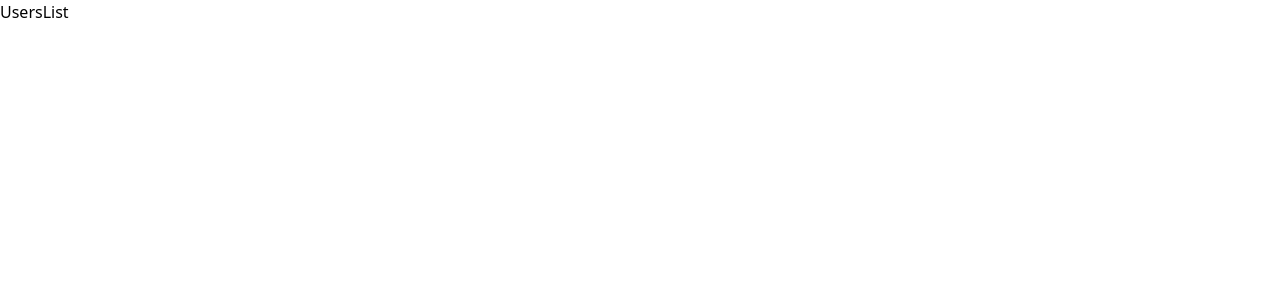
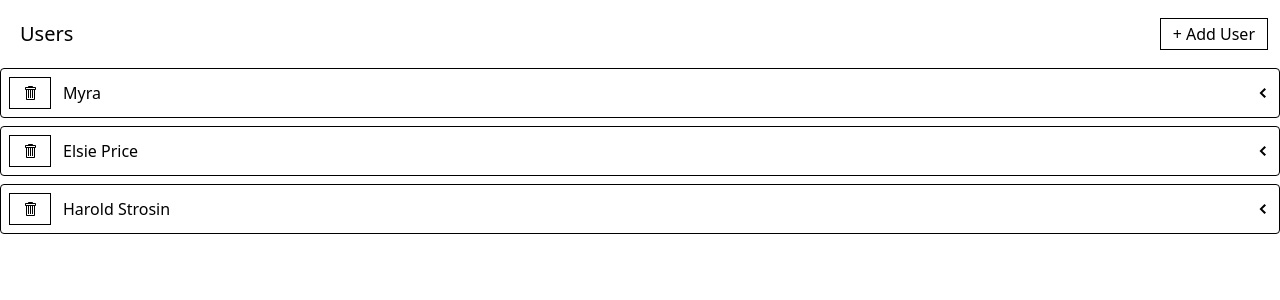
Before and after one commit to oleksandrivanyshyn/react-redux-media, a React app: page / in a window 1280 px wide. Shown: the top 300 px of the page. Built offline with nearby package versions, Linux system fonts and the light colour scheme; data requests are answered from the project's data file; the HTML template or start-up script is replaced by a standard one.

Commit message:
feat: implement UsersList and UsersListItem with Redux integration

```diff
--- a/db.json
+++ b/db.json
@@ -1,5 +1,18 @@
 {
-    "users": [],
-    "albums": [],
-    "photos": []
+  "users": [
+    {
+      "id": 1,
+      "name": "Myra"
+    },
+    {
+      "name": "Elsie Price",
+      "id": 3
+    },
+    {
+      "name": "Harold Strosin",
+      "id": 4
+    }
+  ],
+  "albums": [],
+  "photos": []
 }
--- a/src/components/UsersList.js
+++ b/src/components/UsersList.js
@@ -1,5 +1,50 @@
+import { useEffect } from 'react';
+import { useSelector } from 'react-redux';
+import { fetchUsers, addUser } from '../store';
+import Button from './Button';
+import Skeleton from './Skeleton';
+import { useThunk } from '../hooks/use-thunk';
+import UsersListItem from './UsersListItem';
+
 function UsersList() {
-    return 'UsersList';
+  const [doFetchUsers, isLoadingUsers, loadingUsersError] =
+    useThunk(fetchUsers);
+  const [doCreateUser, isCreatingUser, creatingUserError] = useThunk(addUser);
+  const { data } = useSelector((state) => {
+    return state.users;
+  });
+
+  useEffect(() => {
+    doFetchUsers();
+  }, [doFetchUsers]);
+
+  const handleUserAdd = () => {
+    doCreateUser();
+  };
+
+  let content;
+  if (isLoadingUsers) {
+    content = <Skeleton times={6} className="h-10 w-full" />;
+  } else if (loadingUsersError) {
+    content = <div>Error fetching data...</div>;
+  } else {
+    content = data.map((user) => {
+      return <UsersListItem key={user.id} user={user} />;
+    });
+  }
+
+  return (
+    <div>
+      <div className="flex flex-row justify-between items-center m-3">
+        <h1 className="m-2 text-xl">Users</h1>
+        <Button loading={isCreatingUser} onClick={handleUserAdd}>
+          + Add User
+        </Button>
+        {creatingUserError && 'Error creating user...'}
+      </div>
+      {content}
+    </div>
+  );
 }
 
 export default UsersList;
--- /dev/null
+++ b/src/components/UsersListItem.js
@@ -0,0 +1,32 @@
+import { GoTrashcan } from 'react-icons/go';
+import Button from './Button';
+import { removeUser } from '../store';
+import { useThunk } from '../hooks/use-thunk';
+import ExpandablePanel from './ExpandablePanel';
+import AlbumsList from './AlbumsList';
+
+function UsersListItem({ user }) {
+  const [doRemoveUser, isLoading, error] = useThunk(removeUser);
+
+  const handleClick = () => {
+    doRemoveUser(user);
+  };
+
+  const header = (
+    <>
+      <Button className="mr-3" loading={isLoading} onClick={handleClick}>
+        <GoTrashcan />
+      </Button>
+      {error && <div>Error deleting user.</div>}
+      {user.name}
+    </>
+  );
+
+  return (
+    <ExpandablePanel header={header}>
+      <AlbumsList user={user} />
+    </ExpandablePanel>
+  );
+}
+
+export default UsersListItem;
--- a/src/index.js
+++ b/src/index.js
@@ -1,9 +1,10 @@
 import './index.css';
 import React from 'react';
 import { createRoot } from 'react-dom/client';
-import App from './App';
 import { Provider } from 'react-redux';
 import { store } from './store';
+import App from './App';
+
 const el = document.getElementById('root');
 const root = createRoot(el);
 
```
Also changed, not shown: src/App.js (+6 -4 lines).
